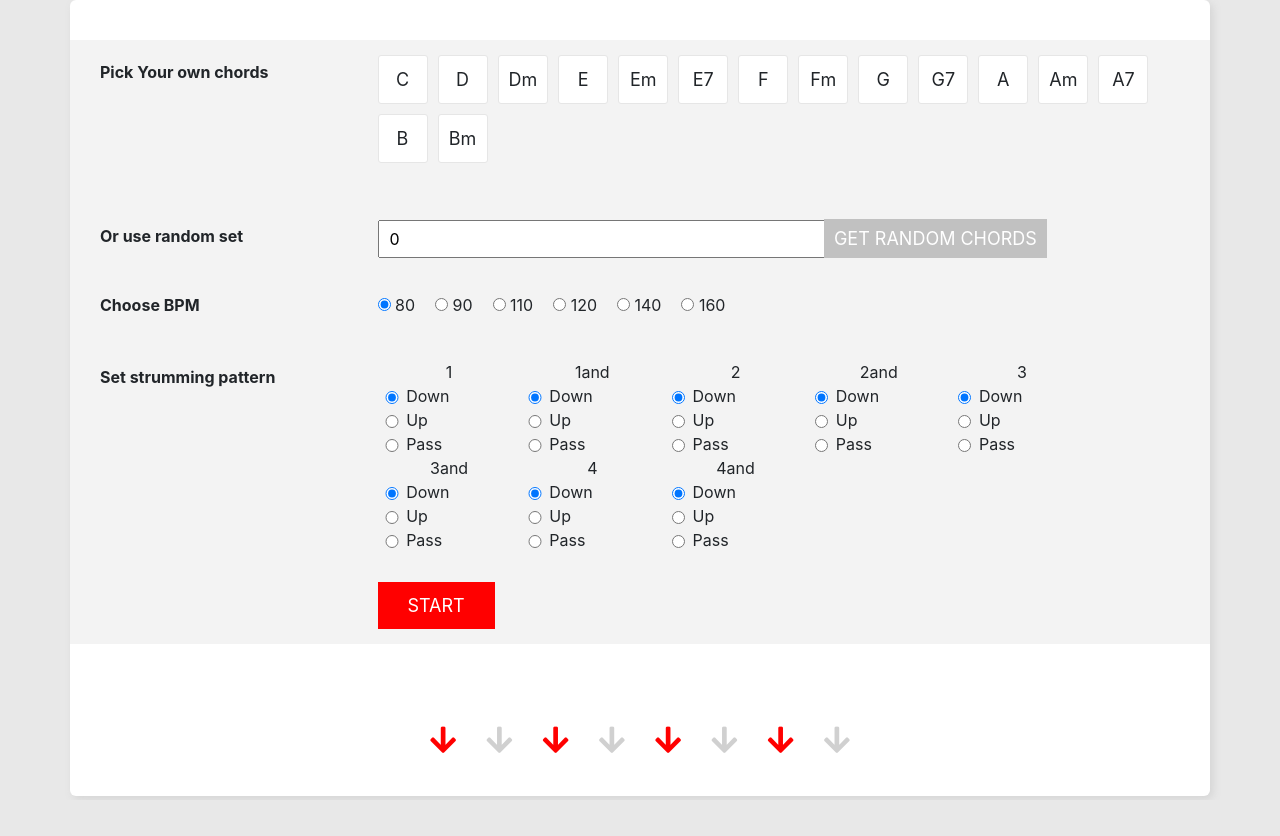
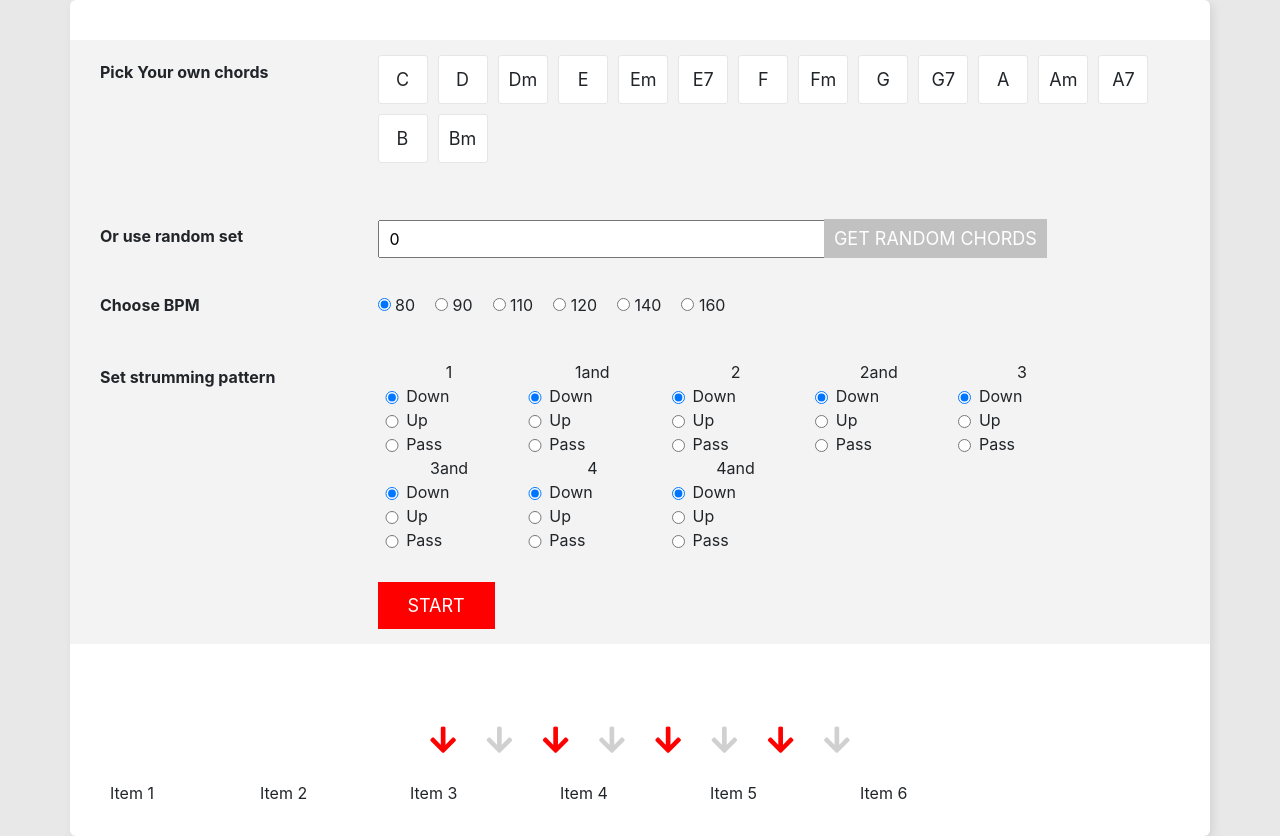
Before and after one commit to AndKorbiel/Chords-Progression-App, a React (Create React App) app: page / in a window 1280 px wide. Before the commit the page ends 800 px from the top, so only its background shows below. Built offline with nearby package versions, Linux system fonts and the light colour scheme.

Commit message:
Sorting plugin added

```diff
--- a/package.json
+++ b/package.json
@@ -3,10 +3,12 @@
   "version": "0.1.0",
   "private": true,
   "dependencies": {
+    "array-move": "^2.1.0",
     "bootstrap": "^4.3.1",
     "react": "^16.8.3",
     "react-dom": "^16.8.3",
-    "react-scripts": "2.1.5"
+    "react-scripts": "2.1.5",
+    "react-sortable-hoc": "^1.8.3"
   },
   "scripts": {
     "start": "react-scripts start",
--- a/src/App.css
+++ b/src/App.css
@@ -119,3 +119,9 @@ body {
     opacity: 0;
   }
 }
+
+.soo li {
+  display: block;
+  float: left;
+  width: 150px;
+}
--- a/src/App.js
+++ b/src/App.js
@@ -2,6 +2,7 @@ import React, { Component } from "react";
 import "./App.css";
 import RadioButton from "./radio-button.js";
 import Display from "./display";
+import SortableComponent from "./sorting";
 
 const CHORDS = [
   "C",
@@ -279,6 +280,7 @@ class App extends Component {
             </div>
           </div>
           <Display strummingPattern={strummingPattern} pickedChords={pickedChords} currentChord={currentChord} nextChord={nextChord} currentBPM={this.currentBPM} onClick={this.removeChord} child={this.child}/>
+          <SortableComponent />
         </div>
       </div>
     );
--- a/src/display.js
+++ b/src/display.js
@@ -20,7 +20,7 @@ class Display extends Component {
                                 key={"chord" + index}
                                 onClick={() => this.removeHandler(index)}
                             >
-                                {chord}
+                                {chord} {index}
                             </li>
                         );
                     })}
--- /dev/null
+++ b/src/sorting.js
@@ -0,0 +1,34 @@
+import React, {Component} from 'react';
+import {SortableContainer, SortableElement} from 'react-sortable-hoc';
+import arrayMove from 'array-move';
+
+const SortableItem = SortableElement(({value}) => <li>{value}</li>);
+
+const SortableList = SortableContainer(({items}) => {
+    return (
+        <ul className="soo">
+            {items.map((value, index) => (
+                <SortableItem key={`item-${index}`} index={index} value={value} />
+            ))}
+        </ul>
+    );
+});
+
+class SortableComponent extends Component {
+    state = {
+        items: ['Item 1', 'Item 2', 'Item 3', 'Item 4', 'Item 5', 'Item 6'],
+
+    };
+    onSortEnd = ({oldIndex, newIndex}) => {
+        this.setState(({items}) => ({
+            items: arrayMove(items, oldIndex, newIndex),
+
+        }));
+        console.log(newIndex)
+    };
+    render() {
+        return <SortableList items={this.state.items} onSortEnd={this.onSortEnd} axis={'x'} />;
+    }
+}
+
+export default SortableComponent;
```
Also changed, not shown: 1 other file (tests, documents, lock files or other folders).
